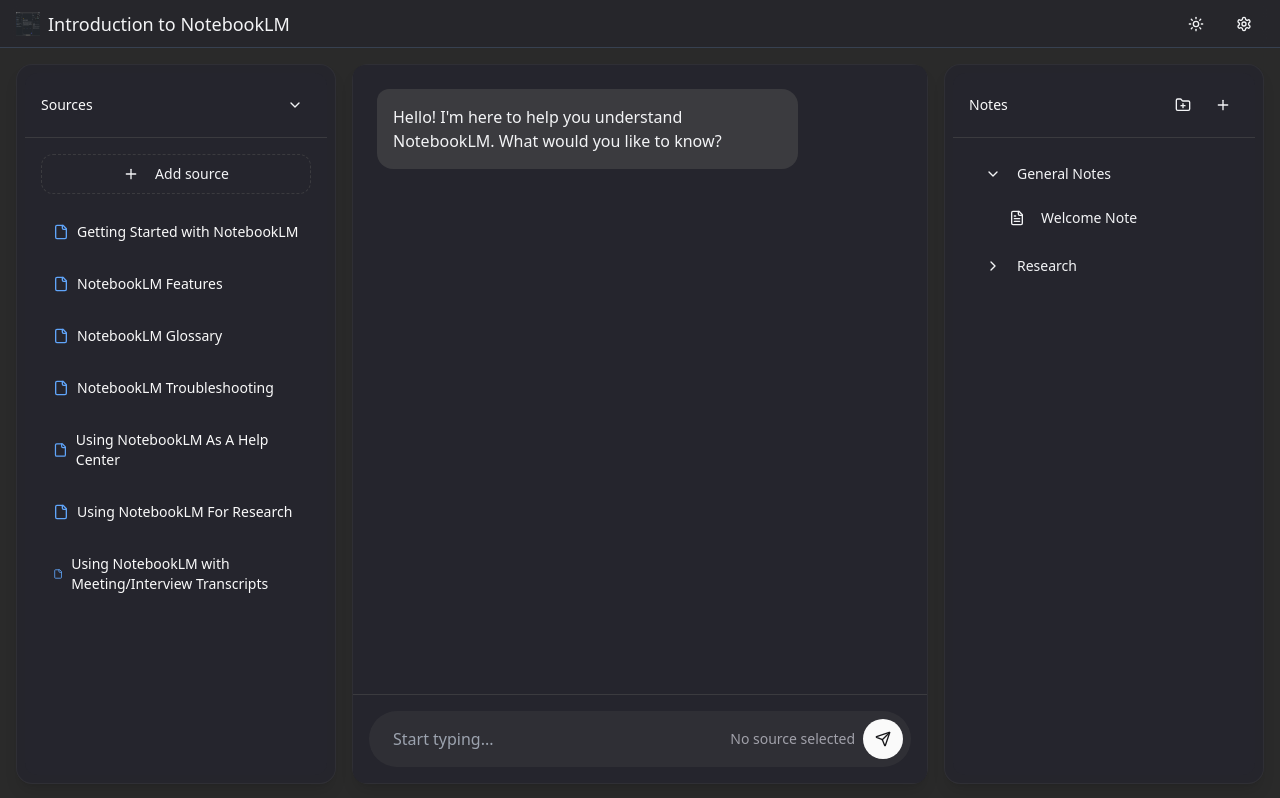
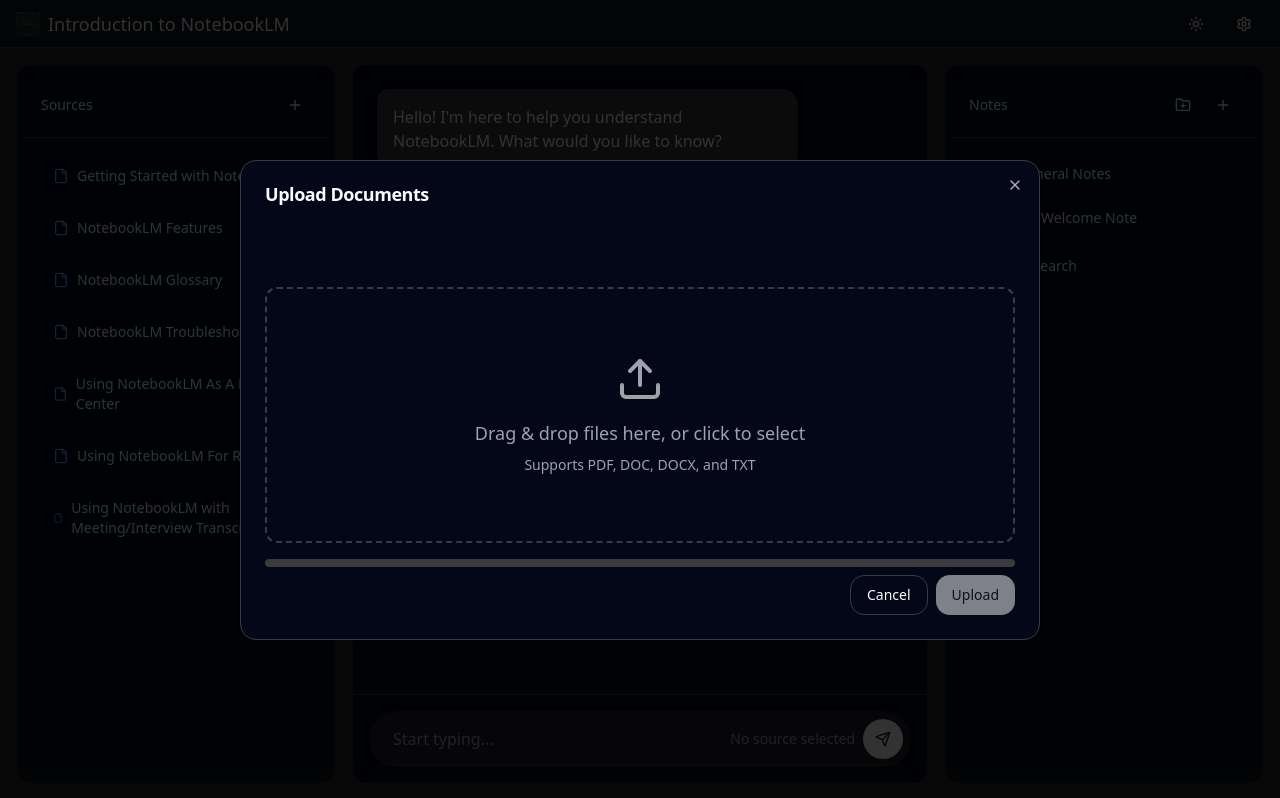
Before and after one commit to localhost093/query-mate, a React (Vite) app: page / in a window 1280 px wide. Both pictures are taken after a click on the button 295 px from the left and 105 px from the top of the page. Built offline with nearby package versions, Linux system fonts and the light colour scheme.

Commit message:
Enhance UI and Add Features
- Added multiple file upload functionality with a loading bar.
- Implemented toggle buttons for sidebars.
- Integrated a markdown editor with theme matching and preview.
- Enhanced notes section with a VS Code-like interface.
- Fixed text color issue in light mode.

```diff
--- a/package.json
+++ b/package.json
@@ -53,7 +53,7 @@
     "react-dom": "^18.3.1",
     "react-dropzone": "^14.3.5",
     "react-hook-form": "^7.53.0",
-    "react-markdown": "^9.0.1",
+    "react-markdown": "^9.0.3",
     "react-resizable-panels": "^2.1.3",
     "react-router-dom": "^6.26.2",
     "recharts": "^2.12.7",
--- /dev/null
+++ b/src/components/FileUploadDialog.tsx
@@ -0,0 +1,131 @@
+
+import { Dialog, DialogContent, DialogHeader, DialogTitle } from "./ui/dialog";
+import { Progress } from "./ui/progress";
+import { useDropzone } from "react-dropzone";
+import { Upload, X } from "lucide-react";
+import { useState } from "react";
+import { Button } from "./ui/button";
+
+interface FileUploadDialogProps {
+  open: boolean;
+  onOpenChange: (open: boolean) => void;
+  onUpload: (files: File[]) => void;
+}
+
+const FileUploadDialog = ({ open, onOpenChange, onUpload }: FileUploadDialogProps) => {
+  const [uploadProgress, setUploadProgress] = useState(0);
+  const [selectedFiles, setSelectedFiles] = useState<File[]>([]);
+
+  const { getRootProps, getInputProps, isDragActive } = useDropzone({
+    onDrop: (acceptedFiles) => {
+      setSelectedFiles(prev => [...prev, ...acceptedFiles]);
+    },
+    accept: {
+      'application/pdf': ['.pdf'],
+      'application/msword': ['.doc'],
+      'application/vnd.openxmlformats-officedocument.wordprocessingml.document': ['.docx'],
+      'text/plain': ['.txt']
+    }
+  });
+
+  const handleUpload = async () => {
+    if (selectedFiles.length === 0) return;
+
+    let progress = 0;
+    const increment = 100 / selectedFiles.length;
+
+    for (const file of selectedFiles) {
+      try {
+        const formData = new FormData();
+        formData.append('file', file);
+
+        await fetch('http://localhost:8000/upload', {
+          method: 'POST',
+          body: formData,
+        });
+
+        progress += increment;
+        setUploadProgress(Math.min(progress, 100));
+      } catch (error) {
+        console.error('Upload failed:', error);
+      }
+    }
+
+    onUpload(selectedFiles);
+    setSelectedFiles([]);
+    setUploadProgress(0);
+    onOpenChange(false);
+  };
+
+  const removeFile = (index: number) => {
+    setSelectedFiles(prev => prev.filter((_, i) => i !== index));
+  };
+
+  return (
+    <Dialog open={open} onOpenChange={onOpenChange}>
+      <DialogContent className="sm:max-w-[800px] h-[60vh]">
+        <DialogHeader>
+          <DialogTitle>Upload Documents</DialogTitle>
+        </DialogHeader>
+
+        <div className="flex flex-col h-full gap-4">
+          <div
+            {...getRootProps()}
+            className={`flex-1 border-2 border-dashed rounded-xl p-8 flex flex-col items-center justify-center transition-colors
+              ${isDragActive ? 'border-primary bg-primary/5' : 'border-border'}
+              hover:border-primary hover:bg-primary/5`}
+          >
+            <input {...getInputProps()} />
+            <Upload className="h-12 w-12 mb-4 text-muted-foreground" />
+            {isDragActive ? (
+              <p className="text-lg text-muted-foreground">Drop your files here</p>
+            ) : (
+              <>
+                <p className="text-lg text-muted-foreground mb-2">
+                  Drag & drop files here, or click to select
+                </p>
+                <p className="text-sm text-muted-foreground">
+                  Supports PDF, DOC, DOCX, and TXT
+                </p>
+              </>
+            )}
+          </div>
+
+          {selectedFiles.length > 0 && (
+            <div className="border rounded-lg p-4 max-h-[200px] overflow-y-auto">
+              <h3 className="font-medium mb-2">Selected Files</h3>
+              <div className="space-y-2">
+                {selectedFiles.map((file, index) => (
+                  <div key={index} className="flex items-center justify-between bg-muted/50 p-2 rounded-lg">
+                    <span className="text-sm truncate">{file.name}</span>
+                    <Button
+                      variant="ghost"
+                      size="icon"
+                      onClick={() => removeFile(index)}
+                    >
+                      <X className="h-4 w-4" />
+                    </Button>
+                  </div>
+                ))}
+              </div>
+            </div>
+          )}
+
+          <div className="space-y-2">
+            <Progress value={uploadProgress} className="h-2" />
+            <div className="flex justify-end gap-2">
+              <Button variant="outline" onClick={() => onOpenChange(false)}>
+                Cancel
+              </Button>
+              <Button onClick={handleUpload} disabled={selectedFiles.length === 0}>
+                Upload {selectedFiles.length > 0 && `(${selectedFiles.length})`}
+              </Button>
+            </div>
+          </div>
+        </div>
+      </DialogContent>
+    </Dialog>
+  );
+};
+
+export default FileUploadDialog;
--- /dev/null
+++ b/src/components/MarkdownEditor.tsx
@@ -0,0 +1,58 @@
+
+import { useState } from "react";
+import ReactMarkdown from "react-markdown";
+import { Button } from "./ui/button";
+import { ChevronDown, ChevronUp, Maximize2, Minimize2 } from "lucide-react";
+
+interface MarkdownEditorProps {
+  content: string;
+  onChange: (content: string) => void;
+  isFullScreen?: boolean;
+  onToggleFullScreen?: () => void;
+}
+
+const MarkdownEditor = ({ content, onChange, isFullScreen, onToggleFullScreen }: MarkdownEditorProps) => {
+  const [showPreview, setShowPreview] = useState(true);
+
+  return (
+    <div className="h-full flex flex-col">
+      <div className="flex items-center justify-between p-2 border-b">
+        <Button
+          variant="ghost"
+          size="sm"
+          onClick={() => setShowPreview(!showPreview)}
+        >
+          {showPreview ? <ChevronDown className="h-4 w-4" /> : <ChevronUp className="h-4 w-4" />}
+          Preview
+        </Button>
+        {onToggleFullScreen && (
+          <Button
+            variant="ghost"
+            size="sm"
+            onClick={onToggleFullScreen}
+          >
+            {isFullScreen ? <Minimize2 className="h-4 w-4" /> : <Maximize2 className="h-4 w-4" />}
+          </Button>
+        )}
+      </div>
+
+      <div className={`flex-1 flex ${showPreview ? 'flex-col md:flex-row' : 'flex-col'} divide-y md:divide-x md:divide-y-0`}>
+        <div className={`${showPreview ? 'flex-1' : 'flex-1'}`}>
+          <textarea
+            value={content}
+            onChange={(e) => onChange(e.target.value)}
+            className="w-full h-full p-4 bg-background resize-none focus:outline-none text-foreground"
+            placeholder="Start writing..."
+          />
+        </div>
+        {showPreview && (
+          <div className="flex-1 p-4 prose prose-sm max-w-none dark:prose-invert prose-p:text-foreground prose-headings:text-foreground overflow-y-auto bg-muted/30">
+            <ReactMarkdown>{content}</ReactMarkdown>
+          </div>
+        )}
+      </div>
+    </div>
+  );
+};
+
+export default MarkdownEditor;
--- a/src/components/SourcePanel.tsx
+++ b/src/components/SourcePanel.tsx
@@ -1,4 +1,3 @@
-
 import { Plus, ChevronDown, File, Upload } from "lucide-react";
 import { Button } from "./ui/button";
 import { Checkbox } from "./ui/checkbox";
@@ -6,6 +5,7 @@ import { useState } from "react";
 import { Input } from "./ui/input";
 import { useToast } from "../hooks/use-toast";
 import { useDropzone } from "react-dropzone";
+import FileUploadDialog from "./FileUploadDialog";
 
 interface SourcePanelProps {
   sources: string[];
@@ -15,93 +15,33 @@ interface SourcePanelProps {
 
 const SourcePanel = ({ sources, onSourceAdd, onSourceSelect }: SourcePanelProps) => {
   const { toast } = useToast();
-  const [showUploadArea, setShowUploadArea] = useState(false);
-  const [selectedSources, setSelectedSources] = useState<string[]>([]);
+  const [showUploadDialog, setShowUploadDialog] = useState(false);
 
-  const onDrop = async (acceptedFiles: File[]) => {
-    for (const file of acceptedFiles) {
-      try {
-        const formData = new FormData();
-        formData.append('file', file);
-
-        const response = await fetch('http://localhost:8000/upload', {
-          method: 'POST',
-          body: formData,
-        });
-
-        if (response.ok) {
+  const handleFilesUpload = (files: File[]) => {
+    files.forEach(file => {
       onSourceAdd(file.name);
       toast({
         title: "File uploaded successfully",
         description: `${file.name} has been processed and added to your sources.`,
       });
-        } else {
-          throw new Error('Upload failed');
-        }
-      } catch (error) {
-        toast({
-          title: "Upload failed",
-          description: "There was an error uploading your file.",
-          variant: "destructive",
     });
-      }
-    }
-    setShowUploadArea(false);
   };
-
-  const { getRootProps, getInputProps, isDragActive } = useDropzone({
-    onDrop,
-    accept: {
-      'application/pdf': ['.pdf'],
-      'application/msword': ['.doc'],
-      'application/vnd.openxmlformats-officedocument.wordprocessingml.document': ['.docx'],
-      'text/plain': ['.txt']
-    }
-  });
 
   return (
     <div className="h-full flex flex-col bg-background rounded-xl">
       <div className="p-4 border-b border-border flex items-center justify-between">
         <h2 className="text-sm font-medium text-foreground">Sources</h2>
-        <Button variant="ghost" size="icon" className="h-8 w-8 rounded-lg">
-          <ChevronDown className="h-4 w-4" />
+        <Button
+          variant="ghost"
+          size="icon"
+          className="h-8 w-8"
+          onClick={() => setShowUploadDialog(true)}
+        >
+          <Plus className="h-4 w-4" />
         </Button>
       </div>
 
       <div className="p-4 space-y-4 flex-1 overflow-y-auto">
-        {showUploadArea ? (
-          <div
-            {...getRootProps()}
-            className={`border-2 border-dashed rounded-xl p-6 text-center transition-colors
-              ${isDragActive ? 'border-primary bg-primary/5' : 'border-border'}
-              hover:border-primary hover:bg-primary/5`}
-          >
-            <input {...getInputProps()} />
-            <Upload className="h-8 w-8 mx-auto mb-2 text-muted-foreground" />
-            {isDragActive ? (
-              <p className="text-sm text-muted-foreground">Drop your files here</p>
-            ) : (
-              <>
-                <p className="text-sm text-muted-foreground mb-2">
-                  Drag & drop files here, or click to select
-                </p>
-                <p className="text-xs text-muted-foreground">
-                  Supports PDF, DOC, DOCX, and TXT
-                </p>
-              </>
-            )}
-          </div>
-        ) : (
-          <Button
-            variant="outline"
-            className="w-full rounded-xl border-dashed bg-transparent hover:bg-muted"
-            onClick={() => setShowUploadArea(true)}
-          >
-            <Plus className="mr-2 h-4 w-4" />
-            Add source
-          </Button>
-        )}
-
         <div className="space-y-2">
           {sources.map((source, index) => (
             <div
@@ -115,6 +55,12 @@ const SourcePanel = ({ sources, onSourceAdd, onSourceSelect }: SourcePanelProps)
           ))}
         </div>
       </div>
+
+      <FileUploadDialog
+        open={showUploadDialog}
+        onOpenChange={setShowUploadDialog}
+        onUpload={handleFilesUpload}
+      />
     </div>
   );
 };
--- a/src/components/StudioPanel.tsx
+++ b/src/components/StudioPanel.tsx
@@ -1,10 +1,10 @@
-
-import { FileText, Plus, FolderPlus, ChevronRight, ChevronDown } from "lucide-react";
+import { FileText, Plus, FolderPlus, ChevronRight, ChevronDown, Minimize2, Maximize2 } from "lucide-react";
 import { Button } from "./ui/button";
 import { useState } from "react";
 import { useToast } from "../hooks/use-toast";
 import { Input } from "./ui/input";
 import { cn } from "@/lib/utils";
+import MarkdownEditor from "./MarkdownEditor";
 
 interface Note {
   id: string;
@@ -21,9 +21,11 @@ interface Folder {
 
 interface StudioPanelProps {
   onNoteSelect: (noteId: string) => void;
+  isFullScreen?: boolean;
+  onToggleFullScreen?: () => void;
 }
 
-const StudioPanel = ({ onNoteSelect }: StudioPanelProps) => {
+const StudioPanel = ({ onNoteSelect, isFullScreen, onToggleFullScreen }: StudioPanelProps) => {
   const { toast } = useToast();
   const [folders, setFolders] = useState<Folder[]>([
     { id: "1", name: "General Notes", isOpen: true },
@@ -38,6 +40,7 @@ const StudioPanel = ({ onNoteSelect }: StudioPanelProps) => {
   const [showNewNote, setShowNewNote] = useState(false);
   const [newNoteTitle, setNewNoteTitle] = useState("");
   const [selectedFolderId, setSelectedFolderId] = useState<string | null>(null);
+  const [selectedNote, setSelectedNote] = useState<Note | undefined>(undefined);
 
   const handleAddFolder = () => {
     if (newFolderName.trim()) {
@@ -97,6 +100,16 @@ const StudioPanel = ({ onNoteSelect }: StudioPanelProps) => {
           >
             <Plus className="h-4 w-4" />
           </Button>
+          {onToggleFullScreen && (
+            <Button
+              variant="ghost"
+              size="icon"
+              className="h-8 w-8"
+              onClick={onToggleFullScreen}
+            >
+              {isFullScreen ? <Minimize2 className="h-4 w-4" /> : <Maximize2 className="h-4 w-4" />}
+            </Button>
+          )}
         </div>
       </div>
 
@@ -185,17 +198,22 @@ const StudioPanel = ({ onNoteSelect }: StudioPanelProps) => {
                 <div className="ml-4 space-y-1">
                   {notes
                     .filter(note => note.folderId === folder.id)
-                    .map(note => (
+                    .map(note => {
+                      return (
                         <Button
                           key={note.id}
                           variant="ghost"
                           className="w-full justify-start pl-6"
-                        onClick={() => onNoteSelect(note.id)}
+                          onClick={() => {
+                            onNoteSelect(note.id);
+                            setSelectedNote(note);
+                          }}
                         >
                           <FileText className="mr-2 h-4 w-4" />
                           {note.title}
                         </Button>
-                    ))
+                      );
+                    })
                   }
                 </div>
               )}
--- a/src/index.css
+++ b/src/index.css
@@ -1,4 +1,3 @@
-
 @tailwind base;
 @tailwind components;
 @tailwind utilities;
@@ -57,6 +56,28 @@
   body {
     @apply bg-background text-foreground;
   }
+
+  /* Light mode overrides */
+  :root {
+    --foreground: 222.2 84% 4.9%;
+    --background: 0 0% 98%;
+    --card: 0 0% 100%;
+    --card-foreground: 222.2 84% 4.9%;
+    --popover: 0 0% 100%;
+    --popover-foreground: 222.2 84% 4.9%;
+    /* ... keep other color variables */
+  }
+
+  /* Dark mode overrides */
+  .dark {
+    --foreground: 210 40% 98%;
+    --background: 222.2 84% 4.9%;
+    --card: 222.2 84% 4.9%;
+    --card-foreground: 210 40% 98%;
+    --popover: 222.2 84% 4.9%;
+    --popover-foreground: 210 40% 98%;
+    /* ... keep other color variables */
+  }
 }
 
 .glass-panel {
```
Also changed, not shown: 1 other file (tests, documents, lock files or other folders). Lines whose indentation alone changed are shown as unchanged.
